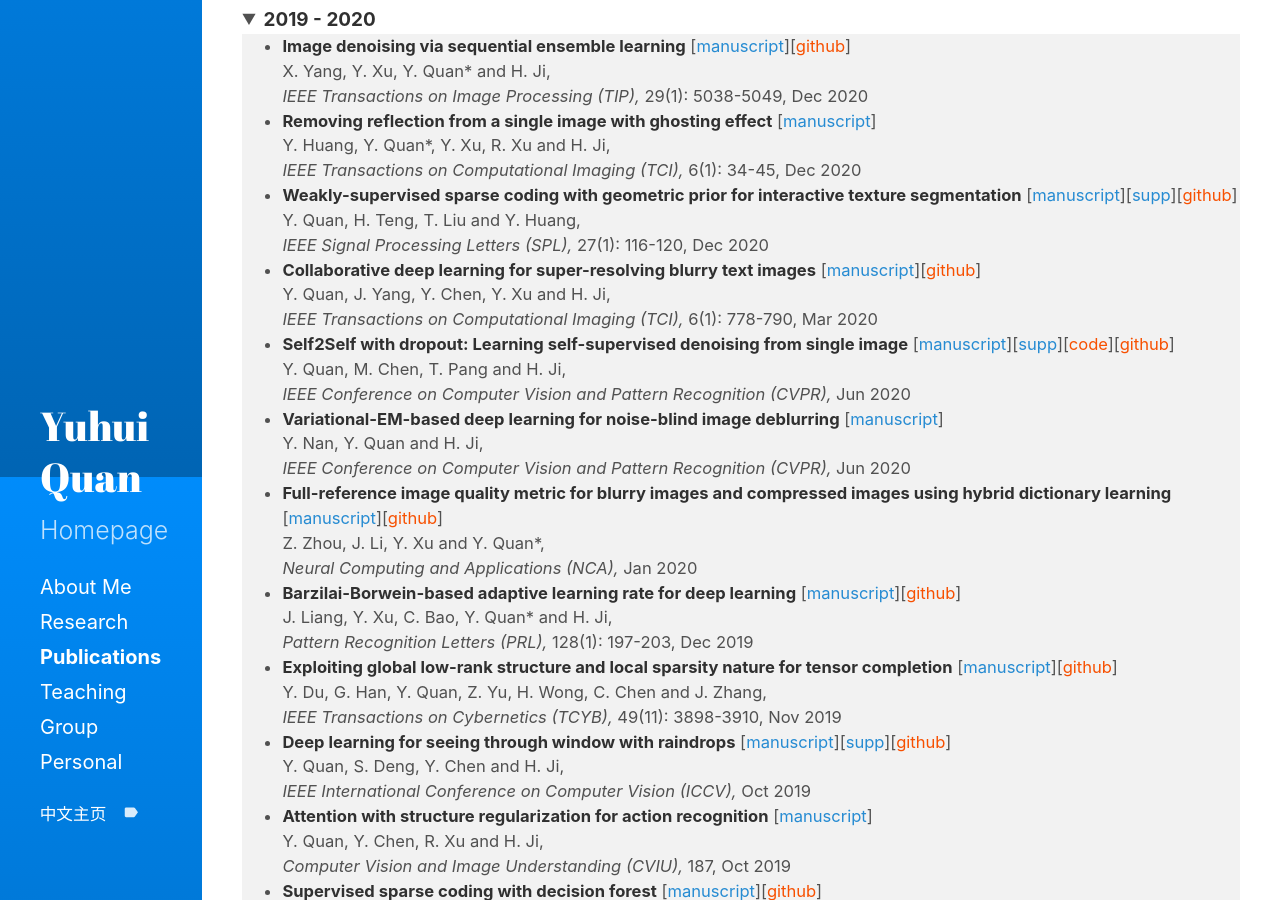
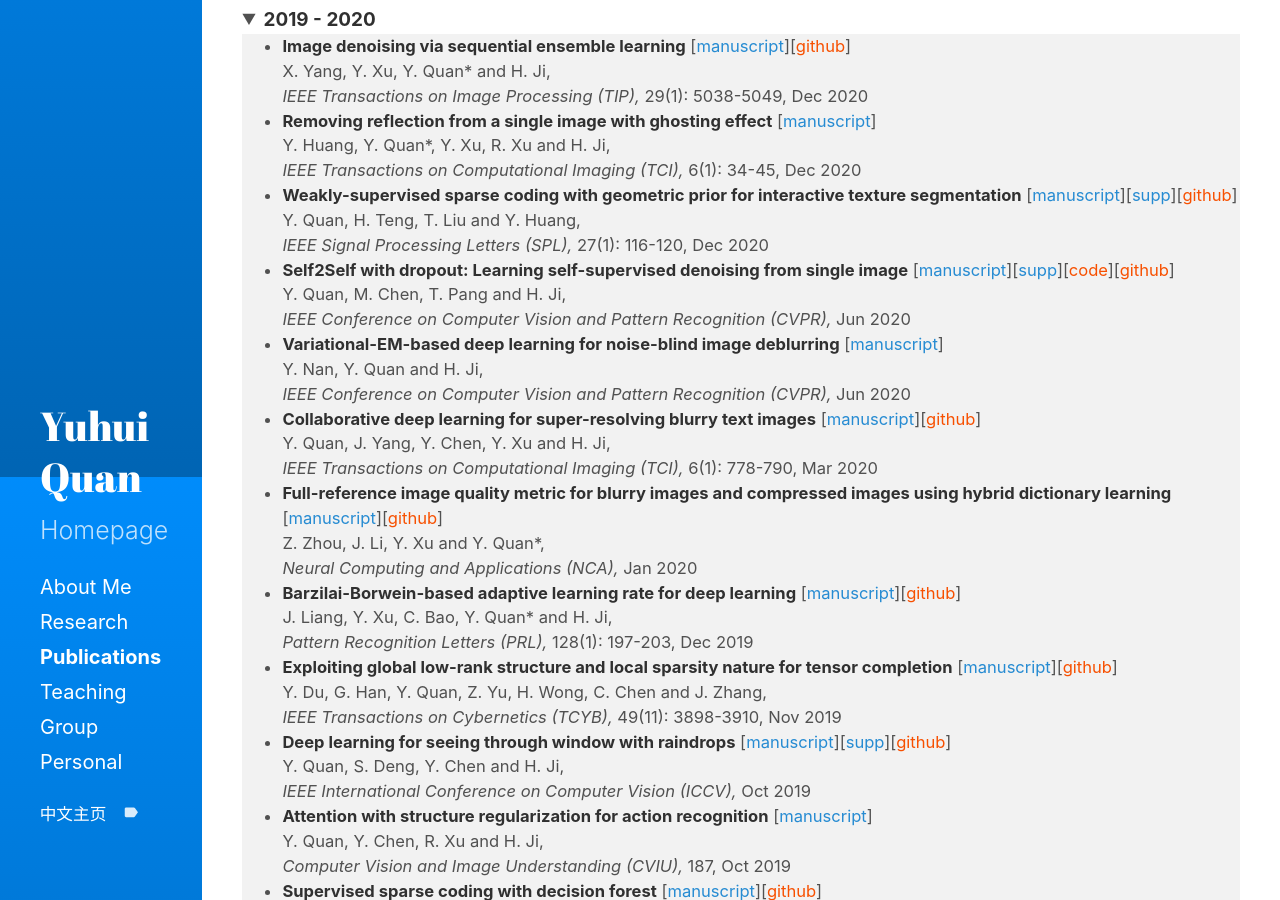
Before and after one commit to csyhquan/csyhquan.github.io, a Jekyll site: the page built from category/c_publication.md, in a window 1280 px wide and 900 px high, scrolled down 423 px. Built offline with Jekyll 4.4.1, drawn with Linux system fonts in a browser that asks for light colours; part of the change alters nothing that is shown.

Commit message:
Update c_publication.md

```diff
--- a/category/c_publication.md
+++ b/category/c_publication.md
@@ -39,9 +39,7 @@ title: Publications
 <span> Y. Quan, H. Teng, T. Liu and Y. Huang,<br />
 <em> IEEE Signal Processing Letters (SPL), </em>27(1): 116-120, Dec 2020</span></li>
 
-<li><span><strong>Collaborative deep learning for super-resolving blurry text images</strong>  [<a href="https://github.com/csyhquan/csyhquan.github.io/raw/master/manuscript/20x-tci-Collaborative%20Deep%20Learning%20for%20Super-Resolving%20Blurry%20Text%20Images.pdf">manuscript</a>][<a href="https://github.com/csjietingyang/ImplementationOfOurAcceptedPaper"><font color="#F75000">github</font></a>]</span><br />
-<span>Y. Quan, J. Yang, Y. Chen, Y. Xu and H. Ji, <br />
-<em>IEEE Transactions on Computational Imaging (TCI), </em>6(1): 778-790, Mar 2020</span></li>
+
 
 <li><span><strong>Self2Self with dropout: Learning self-supervised denoising from single image</strong>  [<a href="https://github.com/csyhquan/csyhquan.github.io/raw/master/manuscript/20x-cvpr-Self2Self%20With%20Dropout%20Learning%20Self-Supervised%20Denoising%20From%20Single%20Image.pdf">manuscript</a>][<a href="https://github.com/csyhquan/csyhquan.github.io/raw/master/manuscript/20x-cvpr-Self2Self%20With%20Dropout%20Learning%20Self-Supervised%20Denoising%20From%20Single%20Image%20(SUPP).pdf">supp</a>][<a href="https://github.com/csyhquan/csyhquan.github.io/raw/master/code/Self2Self/Self2Self.rar"><font color="#F75000">code</font></a>][<a href="https://github.com/scut-mingqinchen/self2self"><font color="#F75000">github</font></a>]</span><br />
 <span> Y. Quan, M. Chen, T. Pang and H. Ji,<br />
@@ -49,6 +47,11 @@ title: Publications
 <li><span><strong>Variational-EM-based deep learning for noise-blind image deblurring</strong>  [<a href="https://github.com/csyhquan/csyhquan.github.io/raw/master/manuscript/20-cvpr-Variational-EM-based%20Deep%20Learning%20for%20Noise-blind%20Image%20Deblurring.pdf">manuscript</a>]</span><br />
 <span> Y. Nan, Y. Quan and H. Ji, <br />
 <em>IEEE Conference on Computer Vision and Pattern Recognition (CVPR), </em>Jun 2020</span></li><!--Seattle(virtual），Jun-->
+
+<li><span><strong>Collaborative deep learning for super-resolving blurry text images</strong>  [<a href="https://github.com/csyhquan/csyhquan.github.io/raw/master/manuscript/20x-tci-Collaborative%20Deep%20Learning%20for%20Super-Resolving%20Blurry%20Text%20Images.pdf">manuscript</a>][<a href="https://github.com/csjietingyang/ImplementationOfOurAcceptedPaper"><font color="#F75000">github</font></a>]</span><br />
+<span>Y. Quan, J. Yang, Y. Chen, Y. Xu and H. Ji, <br />
+<em>IEEE Transactions on Computational Imaging (TCI), </em>6(1): 778-790, Mar 2020</span></li>
+
  <li><span><strong>Full-reference image quality metric for blurry images and compressed images using hybrid dictionary learning</strong> [<a href="https://github.com/csyhquan/csyhquan.github.io/raw/master/manuscript/20-nca-Full-reference%20image%20quality%20metric%20for%20blurry%20images%20and%20compressed%20images%20using%20hybrid%20dictionary%20learning.pdf" download="github">manuscript</a>][<a href="https://github.com/JoanneZZH/HDL-IQA/" ><font color="#F75000">github</font></a>] </span><br />
 <span> Z. Zhou, J. Li, Y. Xu and Y. Quan*,<br />
 <em> Neural Computing and Applications (NCA), </em>Jan 2020</span></li>
```
